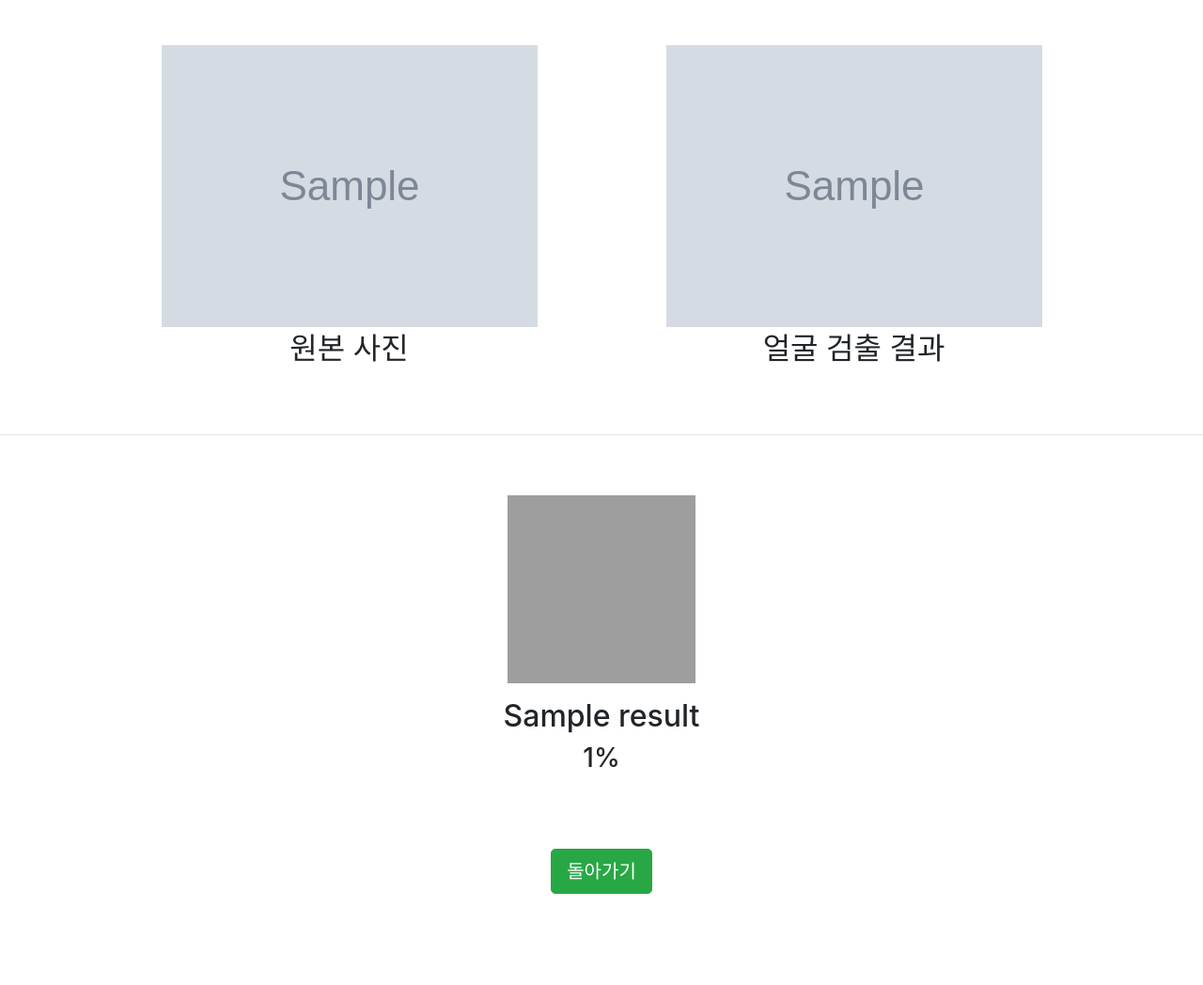
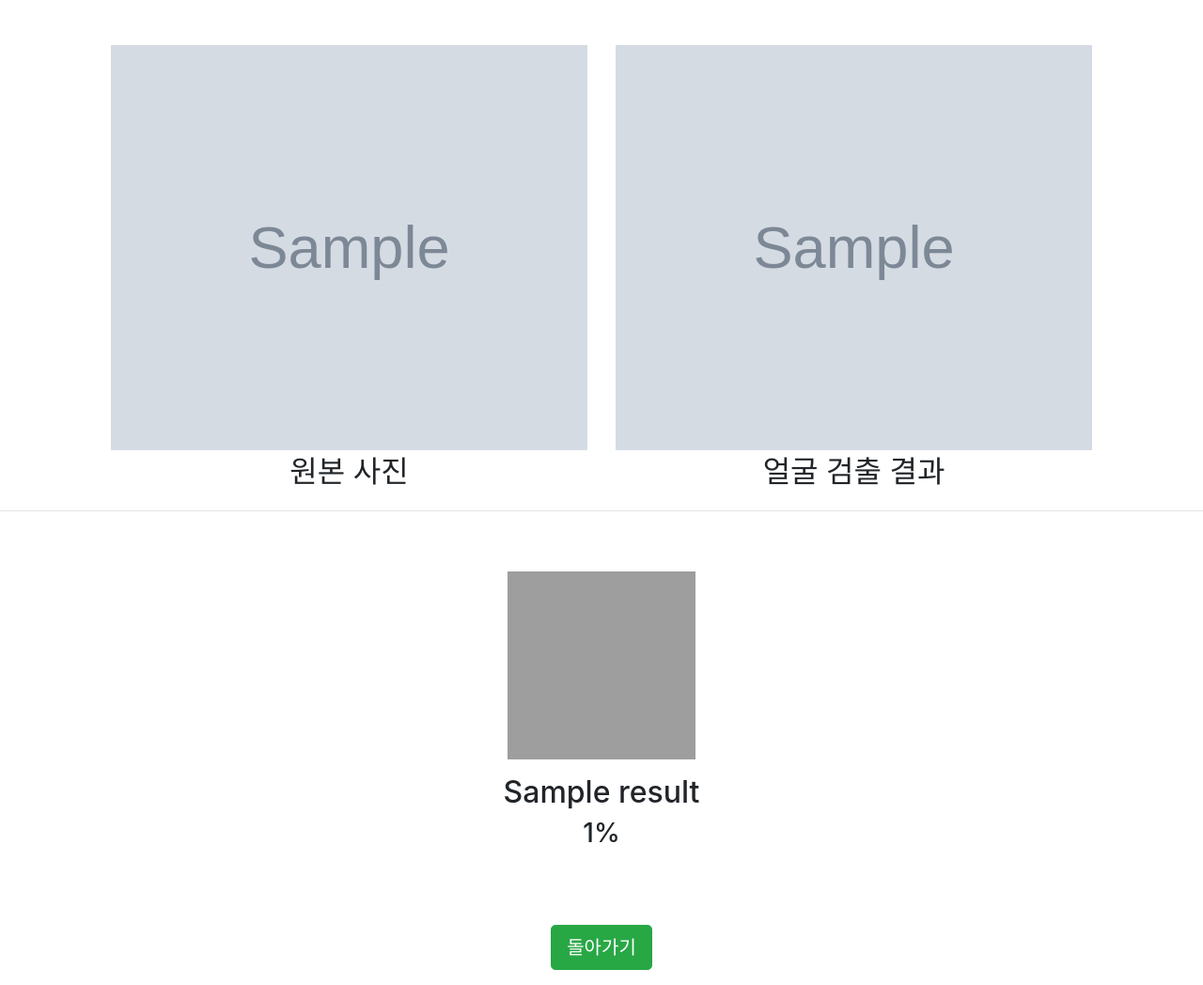
Before and after one commit to seosaju/django_face_recognition, a Django app: template templates/face_recognition/display_image.html in a window 1280 px wide. Shown: the whole page at 94% size. Before the commit the page ends 951 px from the top, so only its background shows below. Run offline with Django 3.2, Linux system fonts and the light colour scheme; the template is opened without the code that fills it: most values are stand-ins (such as "Sample title", 1, 10 or a date in 2020); grey boxes marked "Sample" are stand-in pictures; some libraries are stand-ins or nearby versions; grey boxes are pictures that could not be loaded.

Commit message:
전혀 불필요하지 않은 CSS 재추가

```diff
--- a/static/css/face.css
+++ b/static/css/face.css
@@ -3,3 +3,8 @@
     height: 200px;
     overflow: hidden;
 }
+
+.recognition-image {
+    width: 100%;
+    height: 100%;
+}
```
